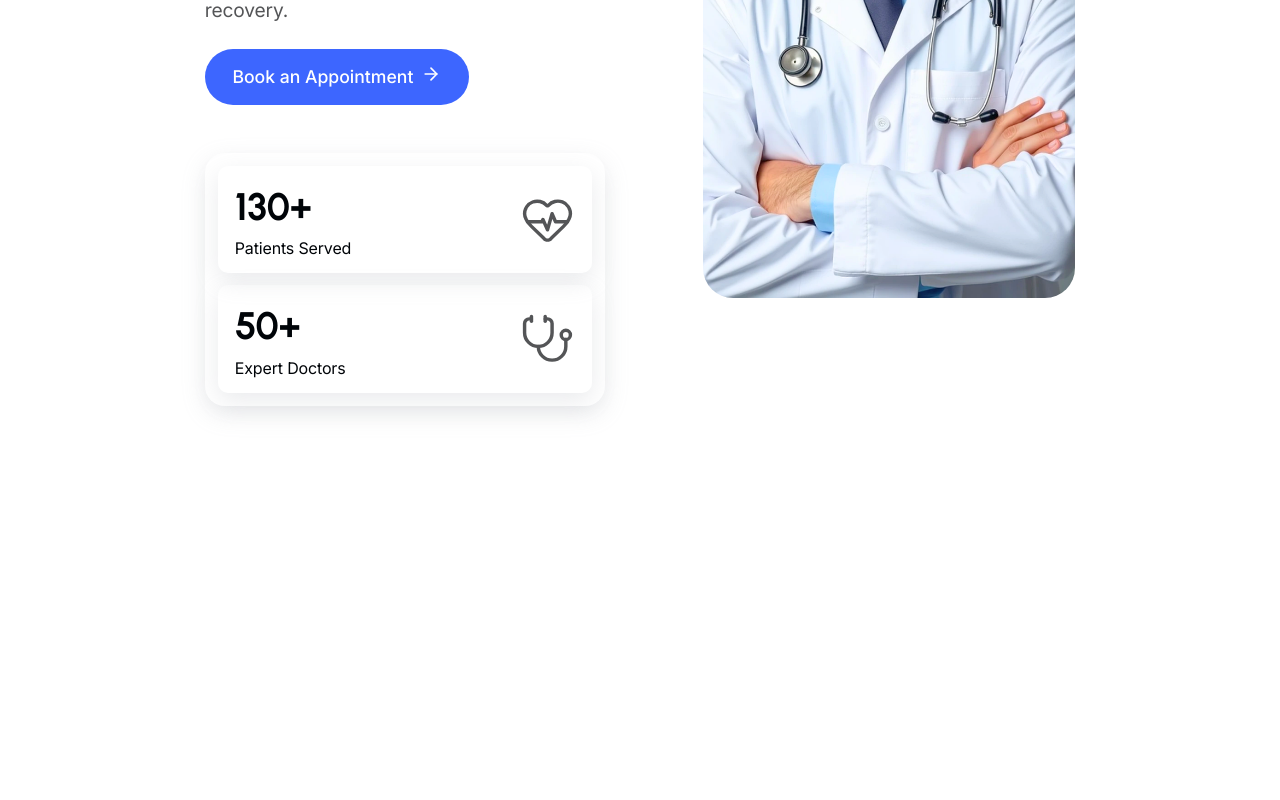
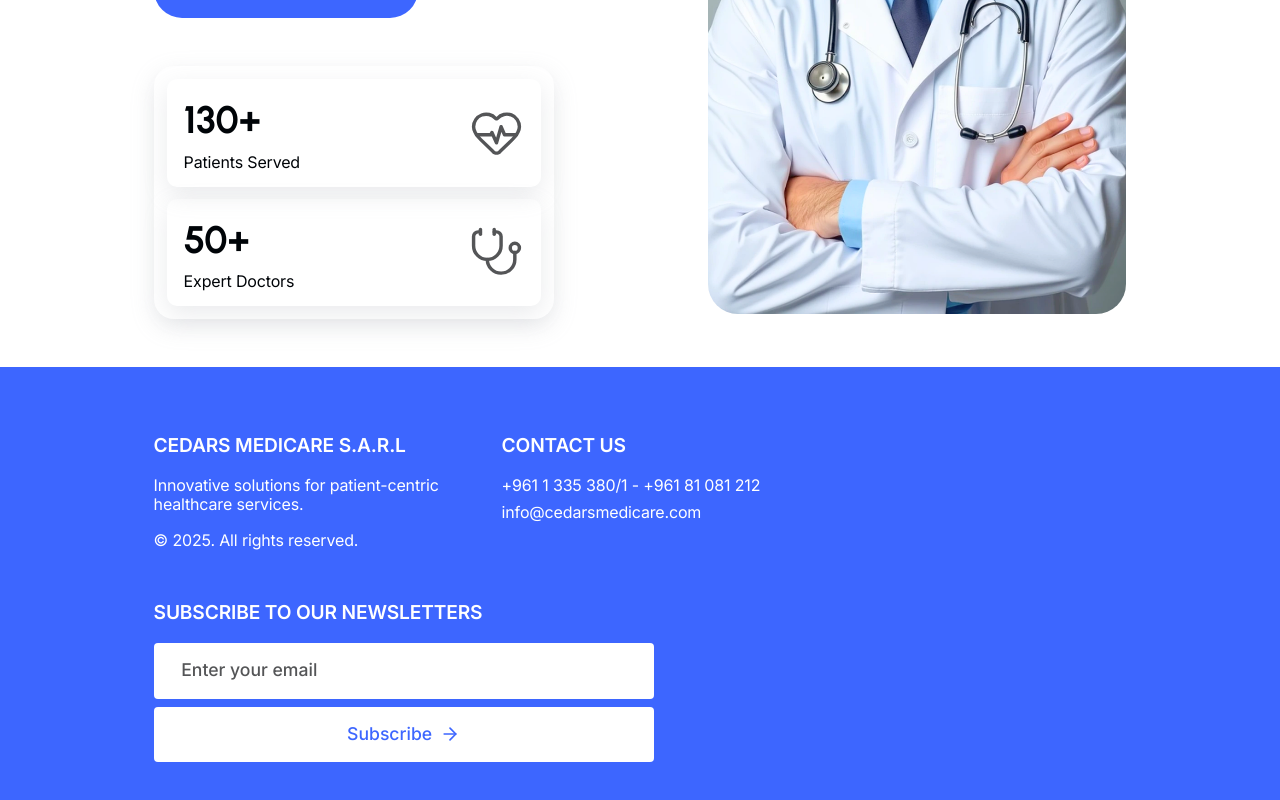
Before and after one commit to NjohPrince/cedars-medicare, a Next.js app: page / in a window 1280 px wide. Shown: the part 554-1354 px from the top of the page. Before the commit the page ends 992 px from the top, so only its background shows below. Built offline with nearby package versions, Linux system fonts and the light colour scheme.

Commit message:
feat(component): created the footer component

```diff
--- a/app/globals.module.css
+++ b/app/globals.module.css
@@ -1,5 +1,5 @@
 .px {
-  padding-inline: 16vw;
+  padding-inline: 12vw;
 }
 
 .w-full {
@@ -72,6 +72,10 @@
   gap: 32px;
 }
 
+.gap-48 {
+  gap: 48px;
+}
+
 .px-4 {
   padding-inline: 4px;
 }
@@ -120,6 +124,14 @@
   padding-block: 32px;
 }
 
+.py-48 {
+  padding-block: 48px;
+}
+
+.py-64 {
+  padding-block: 64px;
+}
+
 .t-delay-2 {
   transition: 0.2s ease-in-out;
   -webkit-transition: 0.2s ease-in-out;
--- a/app/layout.tsx
+++ b/app/layout.tsx
@@ -4,6 +4,7 @@ import "./globals.css";
 
 import { inter, urbanist } from "@/lib/utils/font.util";
 import NavbarOrganism from "@/components/organisms/navbar/navbar.organism";
+import FooterOrganism from "@/components/organisms/footer/footer.organism";
 
 export const metadata: Metadata = {
   metadataBase: new URL("https://cedarsmedicare-six.vercel.app/"),
@@ -145,6 +146,7 @@ export default function RootLayout({
       <body className={`${inter.variable} ${urbanist.variable}`}>
         <NavbarOrganism />
         <div className="app">{children}</div>
+        <FooterOrganism />
       </body>
     </html>
   );
--- a/components/atoms/button/button.atom.tsx
+++ b/components/atoms/button/button.atom.tsx
@@ -21,7 +21,7 @@ const ButtonAtom = ({
       aria-label={btnText}
       className={`${cls.button} ${type === "outline" ? cls.outlined : ""} ${
         gbl.flex
-      } ${gbl["gap-8"]} ${gbl.justifyCenter} ${gbl.itemsCenter} ${
+      } ${gbl["gap-8"]} ${gbl["justify-center"]} ${gbl["items-center"]} ${
         gbl["t-delay-2"]
       }`}
     >
--- /dev/null
+++ b/components/organisms/footer/footer.module.css
@@ -0,0 +1,51 @@
+.footer {
+  background-color: var(--app-theme-color);
+  color: #fff;
+  flex-wrap: wrap;
+  -ms-flex-wrap: wrap;
+}
+
+.footer h2 {
+  font-size: 1.2rem;
+  font-weight: 600;
+}
+
+.footer p {
+  font-size: 1rem;
+  max-width: 300px;
+  width: 100%;
+  line-height: 1.2;
+}
+
+.subscribe {
+  max-width: 500px;
+  width: 100%;
+}
+
+.subscribe button,
+.subscribe input {
+  border-radius: 4px;
+  -webkit-border-radius: 4px;
+  -moz-border-radius: 4px;
+  -ms-border-radius: 4px;
+  -o-border-radius: 4px;
+  width: 100%;
+}
+
+.subscribe button {
+  background-color: #fff;
+  color: var(--app-theme-color);
+}
+
+.subscribe input {
+  padding: 0.8rem 1.6rem;
+  font-size: 1.1rem;
+  font-weight: 500;
+  color: #000;
+  background-color: #fff;
+  border: 2px solid transparent;
+}
+
+.subscribe input::placeholder {
+  color: #545557;
+}
--- a/components/organisms/footer/footer.organism.tsx
+++ b/components/organisms/footer/footer.organism.tsx
@@ -1,7 +1,60 @@
 import React from "react";
+// import Image from "next/image";
+
+import gbl from "../../../app/globals.module.css";
+import cls from "./footer.module.css";
+
+import ButtonAtom from "@/components/atoms/button/button.atom";
+import ForwardArrowIcon from "@/components/icons/forward-arrow.icon";
 
 const FooterOrganism = () => {
-  return <footer></footer>;
+  return (
+    <footer
+      className={`${cls.footer} ${gbl["py-64"]} ${gbl["gap-48"]} ${gbl.px} ${gbl.flex} ${gbl["justify-between"]}`}
+    >
+      <div className={`${gbl.flex} ${gbl["gap-48"]}`}>
+        <div
+          className={`${cls.logo} ${gbl.flex} ${gbl["flex-col"]} ${gbl["gap-16"]}`}
+        >
+          <h2>CEDARS MEDICARE S.A.R.L</h2>
+          <p>Innovative solutions for patient-centric healthcare services.</p>
+          <p>
+            &copy; {new Date().getFullYear()}. All rights
+            reserved.
+          </p>
+          {/* <Image
+          width={150}
+          height={150}
+          alt="cedars medicare logo"
+          src={"/assets/images/cedars-logo.png"}
+        /> */}
+        </div>
+        <div
+          className={`${cls.logo} ${gbl.flex} ${gbl["flex-col"]} ${gbl["gap-16"]}`}
+        >
+          <h2>CONTACT US</h2>
+          <div className={`${gbl.flex} ${gbl["flex-col"]} ${gbl["gap-8"]}`}>
+            <p>+961 1 335 380/1 - +961 81 081 212</p>
+            <p>info@cedarsmedicare.com</p>
+          </div>
+        </div>
+      </div>
+      <div
+        className={`${cls.subscribe} ${gbl.flex} ${gbl["flex-col"]} ${gbl["gap-16"]}`}
+      >
+        <h2>SUBSCRIBE TO OUR NEWSLETTERS</h2>
+        <div
+          className={`${gbl.flex} ${gbl["w-full"]} ${gbl["flex-col"]} ${gbl["gap-8"]}`}
+        >
+          <input type="text" placeholder="Enter your email" />
+          <ButtonAtom
+            btnText="Subscribe"
+            iconRight={<ForwardArrowIcon size="20" />}
+          />
+        </div>
+      </div>
+    </footer>
+  );
 };
 
 export default FooterOrganism;
--- a/components/templates/home/home-hero/home-hero.template.tsx
+++ b/components/templates/home/home-hero/home-hero.template.tsx
@@ -12,7 +12,7 @@ import ForwardArrowIcon from "@/components/icons/forward-arrow.icon";
 const HomeHeroTemplate = () => {
   return (
     <main
-      className={`${gbl.container} ${gbl["w-full"]} ${gbl.px} ${gbl["py-32"]} ${cls.hero} ${gbl.flex} ${gbl["gap-32"]}`}
+      className={`${gbl["w-full"]} ${gbl.px} ${gbl["py-48"]} ${cls.hero} ${gbl.flex} ${gbl["gap-32"]}`}
     >
       <div
         className={`${gbl.flex} ${gbl["flex-1"]} ${gbl["flex-col"]} ${gbl["gap-24"]} ${gbl["justify-center"]}`}
```
Also changed, not shown: components/templates/home/home-hero/home-hero.module.css (+9 -0 lines).
